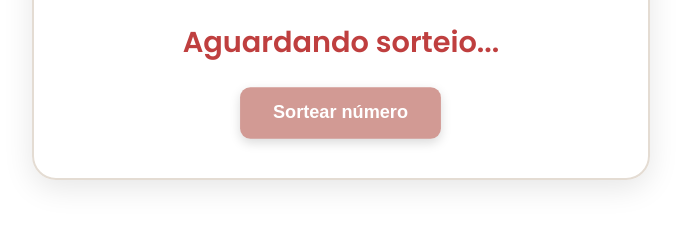
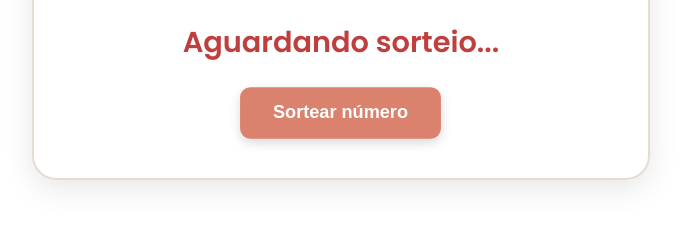
Before and after one commit to MelkAnt/sorteio-rifa, a plain HTML site: page index.html in a window 1280 px wide. In both pictures the pointer is over the button "Sortear número". Shown: the part 470-696 px from the top of the page, without its empty margins (299-980 px from the left). Drawn offline with Linux system fonts and the light colour scheme.

Commit message:
Ajustes no design do botão de sorteio

```diff
--- a/style.css
+++ b/style.css
@@ -69,7 +69,7 @@ h2 {
 
 button {
   padding: 0.9rem 2rem;
-  background-color: #e3b5ab;
+  background-color: #dd4343;
   border: none;
   border-radius: 10px;
   font-size: 1.1rem;
@@ -81,6 +81,7 @@ button {
 }
 
 button:hover {
-  background-color: #d29a94;
+  background-color: #db826e;
+  color: #fffefe;
   transform: scale(1.03);
 }
```
